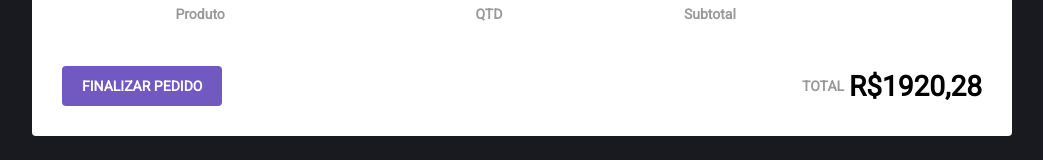
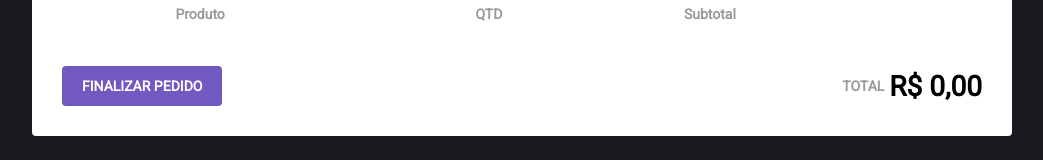
Before and after one commit to YuriMuniz/arquitetura-flux, a React (Create React App) app: page /cart in a window 1280 px wide. Shown: the part 241-401 px from the top of the page, without its empty margins (118-1161 px from the left). Built offline with nearby package versions, Linux system fonts and the light colour scheme.

Commit message:
Calculando totais

```diff
--- a/src/pages/Cart/index.js
+++ b/src/pages/Cart/index.js
@@ -14,7 +14,9 @@
 
 import {Container, ProductTable, Total} from './styles';
 
- function Cart({cart, removeFromCart, updateAmount}) {
+import { formatPrice } from '../../util/format'
+
+ function Cart({cart, removeFromCart, updateAmount, total}) {
      function increment(product){
         updateAmount(product.id, product.amount + 1);
      }
@@ -65,7 +67,7 @@
                         </td>
 
                         <td>
-                            <strong>R$258,80</strong>
+                            <strong>{product.subtotal}</strong>
                         </td>
                         <td>
                             <button type="button" onClick={() => removeFromCart(product.id)}>
@@ -81,7 +83,7 @@
                 <button type="button">Finalizar pedido</button>
                 <Total>
                     <span>TOTAL</span>
-                    <strong>R$1920,28</strong>
+                    <strong>{total}</strong>
                 </Total>
             </footer>
         </Container>
@@ -91,7 +93,14 @@
 
 
 const mapStateToProps = state =>({
-    cart: state.cart,
+    cart: state.cart.map(product => ({
+        ...product,
+        subtotal: formatPrice(product.price * product.amount)
+    })),
+    total: formatPrice(state.cart.reduce((total, product) => {
+        return total + product.price * product.amount;
+
+    }, 0))
 })
 
 const mapDispatchToProps = dispatch =>
```
